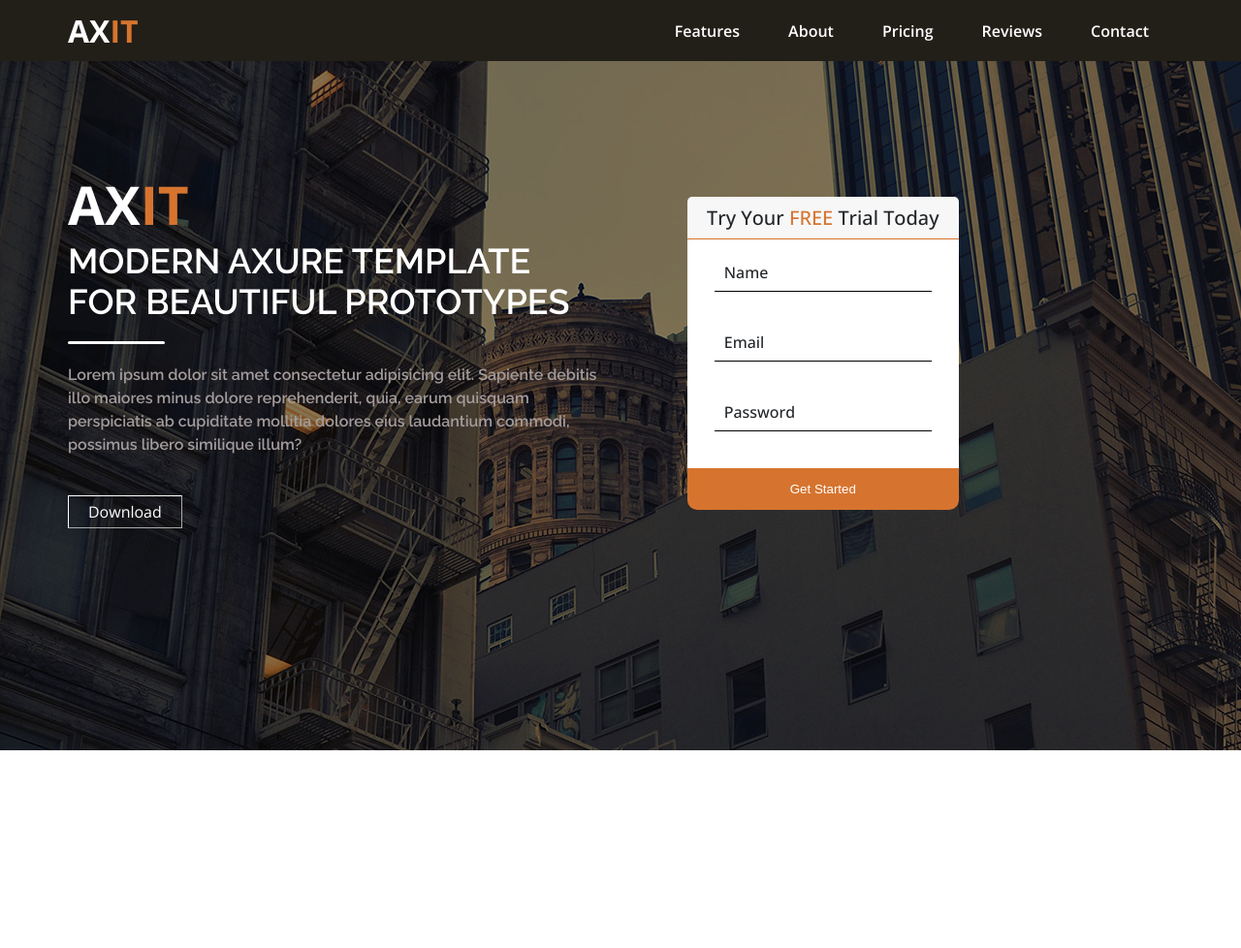
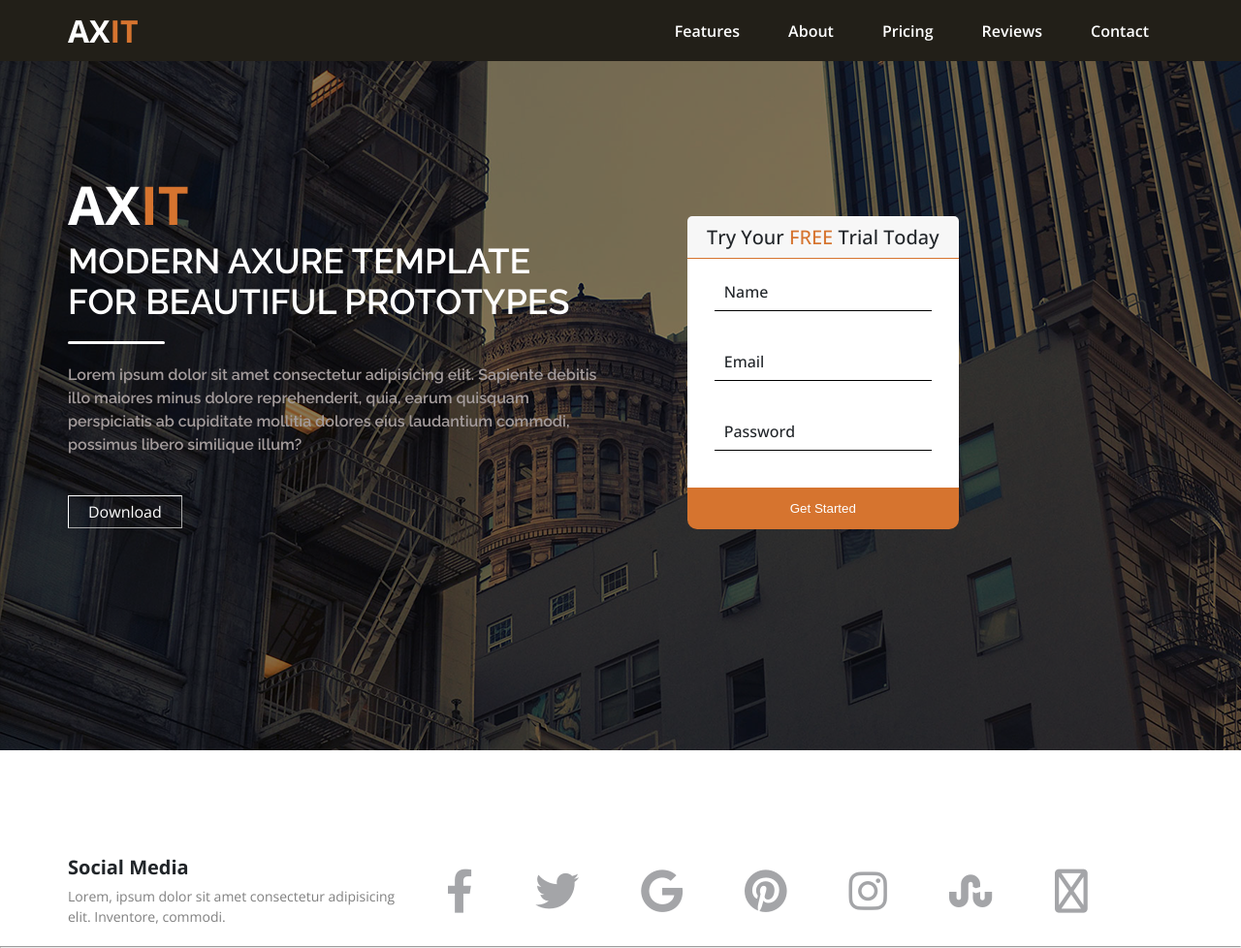
Before and after one commit to reznuhasan/AXID-Web-Project, a plain HTML site: page index.html in a window 1280 px wide. Shown: the whole page at 97% size. Before the commit the page ends 863 px from the top, so only its background shows below. Drawn offline with nearby package versions, Linux system fonts and the light colour scheme.

Commit message:
add social media part

```diff
--- a/CSS/Style.css
+++ b/CSS/Style.css
@@ -58,7 +58,7 @@ nav ul li a:hover{
 Header Part Finish
 ******************************************* */
 /* ****************************************
-Banner Part Finish
+Banner Part Start
 ******************************************* */
 #banner-part{
     background-image: url("../assets/banner.png");
@@ -133,7 +133,7 @@ Banner Part Finish
     width: 280px;
     height: 320px;
     background-color: white;
-    margin-top: 140px;
+    margin-top: 160px;
     margin-left: 160px;
     border-radius: 10px;
 
@@ -195,3 +195,45 @@ Banner Part Finish
     border-bottom-left-radius: 10px;
     border-bottom-right-radius: 10px;
 }
+/* ****************************************
+Banner Part Finish
+******************************************* */
+/* ****************************************
+Social Media Part Start
+******************************************* */
+.social-media{
+    display: flex;
+    align-items: center;
+    padding:20px 0;
+}
+.social-media .social-media-content{
+    width: 360px;
+}
+.social-media .social-media-content h1{
+    color:rgb(33,37,41);
+    font-family: 'Open Sans', sans-serif;
+    font-size: 20px;
+    font-weight: 700;
+    line-height: 24px;
+    margin-bottom: 7px;
+}
+.social-media .social-media-content p{
+    color:rgb(128,128,128);
+    font-family: 'Open Sans', sans-serif;
+    font-size: 14px;
+    font-weight: 400;
+    line-height: 21px;
+
+}
+.social-media .social-icons a i{
+    font-size: 45px;
+    font-weight: 400;
+    color:#a4a5a8;
+    padding:0 30px;
+}
+.social-media .social-icons a i:hover{
+    color:rgb(0,0,255);
+}
+/* ****************************************
+Social Media Part Finish
+******************************************* */
--- a/index.html
+++ b/index.html
@@ -6,15 +6,20 @@
     <meta http-equiv="X-UA-Compatible" content="IE=edge">
     <meta name="viewport" content="width=device-width, initial-scale=1.0">
     <title>AXIT</title>
+    <!-- External Custom CSS LINK -->
     <link rel="stylesheet" href="CSS/Style.css">
+    <!-- google font link -->
     <link rel="preconnect" href="https://fonts.googleapis.com">
     <link rel="preconnect" href="https://fonts.gstatic.com" crossorigin>
     <link
         href="https://fonts.googleapis.com/css2?family=Nunito:wght@200;300;400;500;600;700;900&family=Open+Sans:wght@300;400;500;600;700;800&family=Poppins:wght@100;200;300;400;500;600;700;800;900&family=Raleway:wght@100;200;300;400;500;600;700;800;900&display=swap"
         rel="stylesheet">
+    <!-- font Awesome link -->
+     <link rel="stylesheet" href="https://cdnjs.cloudflare.com/ajax/libs/font-awesome/6.3.0/css/all.min.css" integrity="sha512-SzlrxWUlpfuzQ+pcUCosxcglQRNAq/DZjVsC0lE40xsADsfeQoEypE+enwcOiGjk/bSuGGKHEyjSoQ1zVisanQ==" crossorigin="anonymous" referrerpolicy="no-referrer" />
 </head>
 
 <body>
+    <!-- -------- Header Part Start ----------- -->
     <header>
         <div class="container">
             <div class="navbar">
@@ -33,7 +38,9 @@
             </div>
         </div>
     </header>
+     <!-- -------- Header Part finist ----------- -->
     <main>
+         <!-- -------- Banner Part Start ----------- -->
         <section id="banner-part">
             <div class="container">
                 <div class="banner-content">
@@ -42,8 +49,10 @@
                         <h2>Modern Axure Template For Beautiful Prototypes</h2>
                         <div class="line"></div>
                         <p>
-                            Lorem ipsum dolor sit amet consectetur adipisicing elit. Sapiente debitis illo maiores minus dolore
-                            reprehenderit, quia, earum quisquam perspiciatis ab cupiditate mollitia dolores eius laudantium
+                            Lorem ipsum dolor sit amet consectetur adipisicing elit. Sapiente debitis illo maiores minus
+                            dolore
+                            reprehenderit, quia, earum quisquam perspiciatis ab cupiditate mollitia dolores eius
+                            laudantium
                             commodi, possimus libero similique illum?
                         </p>
                         <button class="btn">Download</button>
@@ -65,6 +74,27 @@
                 </div>
             </div>
         </section>
+         <!-- -------- Banner Part Finish ----------- -->
+         <!-- -------- Social Media Part Start ------- -->
+        <section class="container">
+            <div class="social-media">
+                <div class="social-media-content">
+                    <h1>Social Media</h1>
+                    <p>Lorem, ipsum dolor sit amet consectetur adipisicing elit. Inventore, commodi.</p>
+                </div>
+                <div class="social-icons">
+                    <a href="http://"><i class="fa-brands fa-facebook-f"></i></a>
+                    <a href="http://"><i class="fa-brands fa-twitter"></i></a>
+                    <a href="http://"><i class="fa-brands fa-google"></i></a>
+                    <a href="http://"><i class="fa-brands fa-pinterest"></i></a>
+                    <a href="http://"><i class="fa-brands fa-instagram"></i></a>
+                    <a href="http://"><i class="fa-brands fa-stumbleupon"></i></a>
+                    <a href="http://"><i class="fa fa-wifi"></i></a>
+                </div>
+            </div>
+        </section>
+        <hr>
+         <!-- -------- Social Media Part Finish ------- -->
     </main>
 
 
```
